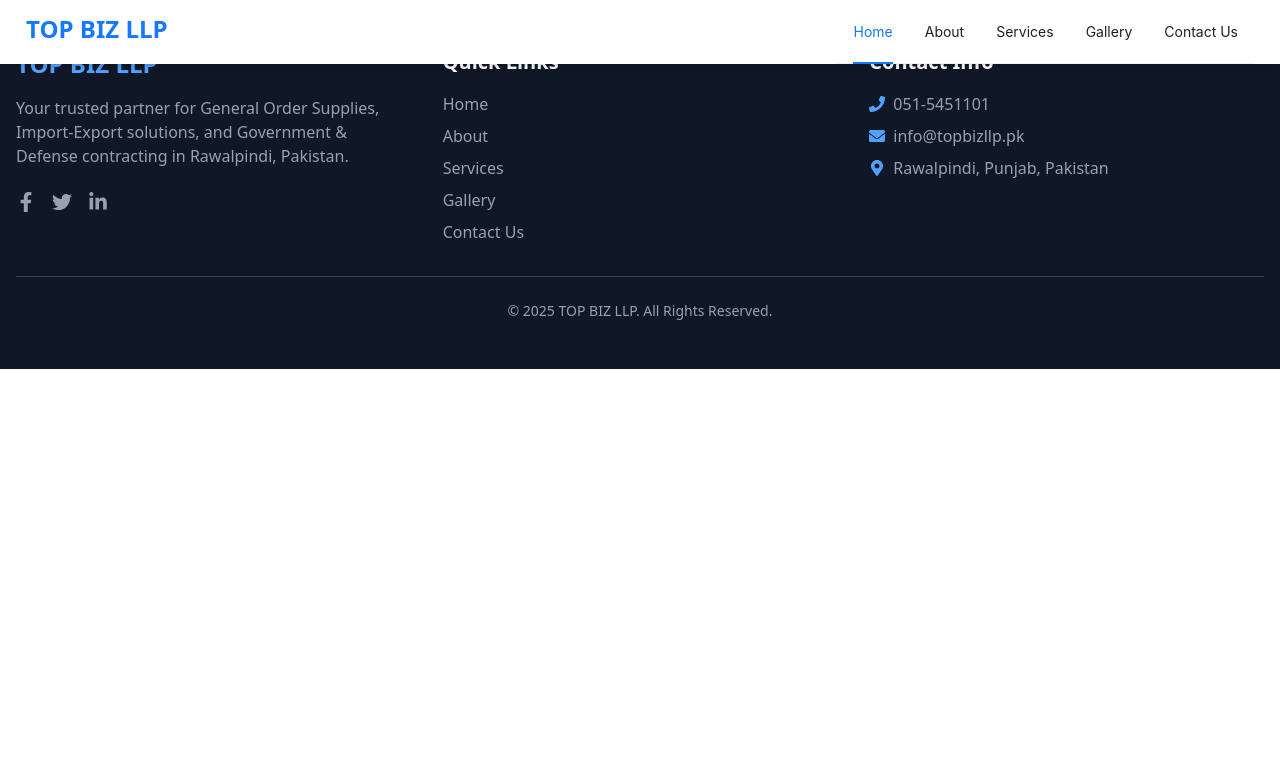
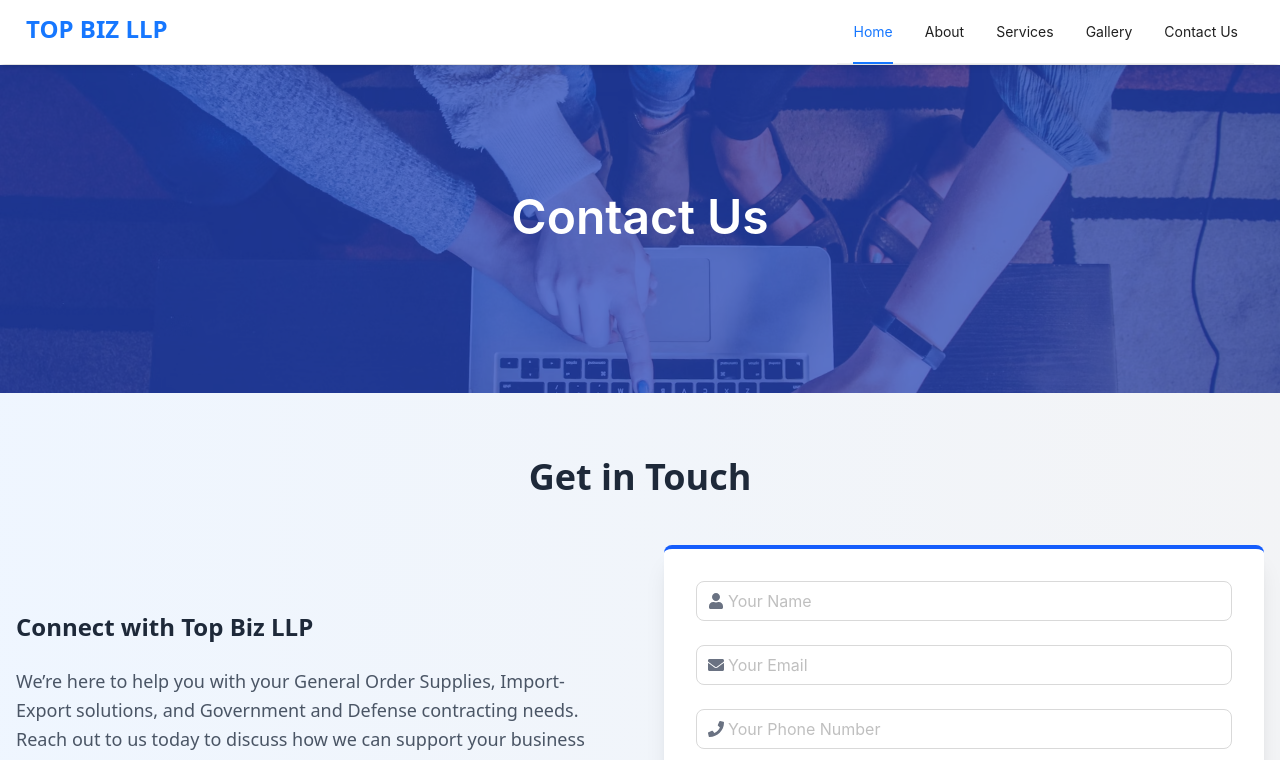
Before and after one commit to solutionsinnov8/top-biz, a Next.js app: page /contact in a window 1280 px wide. Shown: the top 760 px of the page. Built offline with nearby package versions, Linux system fonts and the light colour scheme.

Commit message:
contact us added

```diff
--- a/src/app/contact/page.jsx
+++ b/src/app/contact/page.jsx
@@ -1,9 +1,12 @@
 import React from 'react'
+import GeneralHeroSection from '../shared/GeneralHeroSection'
+import ContactSection from '../shared/ContactSection'
 
 const page = () => {
   return (
-    <div>
-
+    <div className='pt-[65px]'>
+      <GeneralHeroSection title="Contact Us" />
+      <ContactSection />
     </div>
   )
 }
--- a/src/app/gallery/page.jsx
+++ b/src/app/gallery/page.jsx
@@ -1,9 +1,10 @@
 import React from 'react'
+import GeneralHeroSection from '../shared/GeneralHeroSection'
 
 const page = () => {
   return (
-    <div>
-
+    <div className='pt-[65px]'>
+      <GeneralHeroSection title="Our Gallery" />
     </div>
   )
 }
--- a/src/app/services/page.jsx
+++ b/src/app/services/page.jsx
@@ -1,12 +1,14 @@
 import React from 'react'
 import GeneralHeroSection from '../shared/GeneralHeroSection'
 import ServicesSection from '../components/services/ServicesSection'
+import ContactSection from '../shared/ContactSection'
 
 const page = () => {
   return (
     <div className='pt-[65px]'>
       <GeneralHeroSection title="Services We Offer" />
       <ServicesSection />
+      <ContactSection />
     </div>
   )
 }
```
